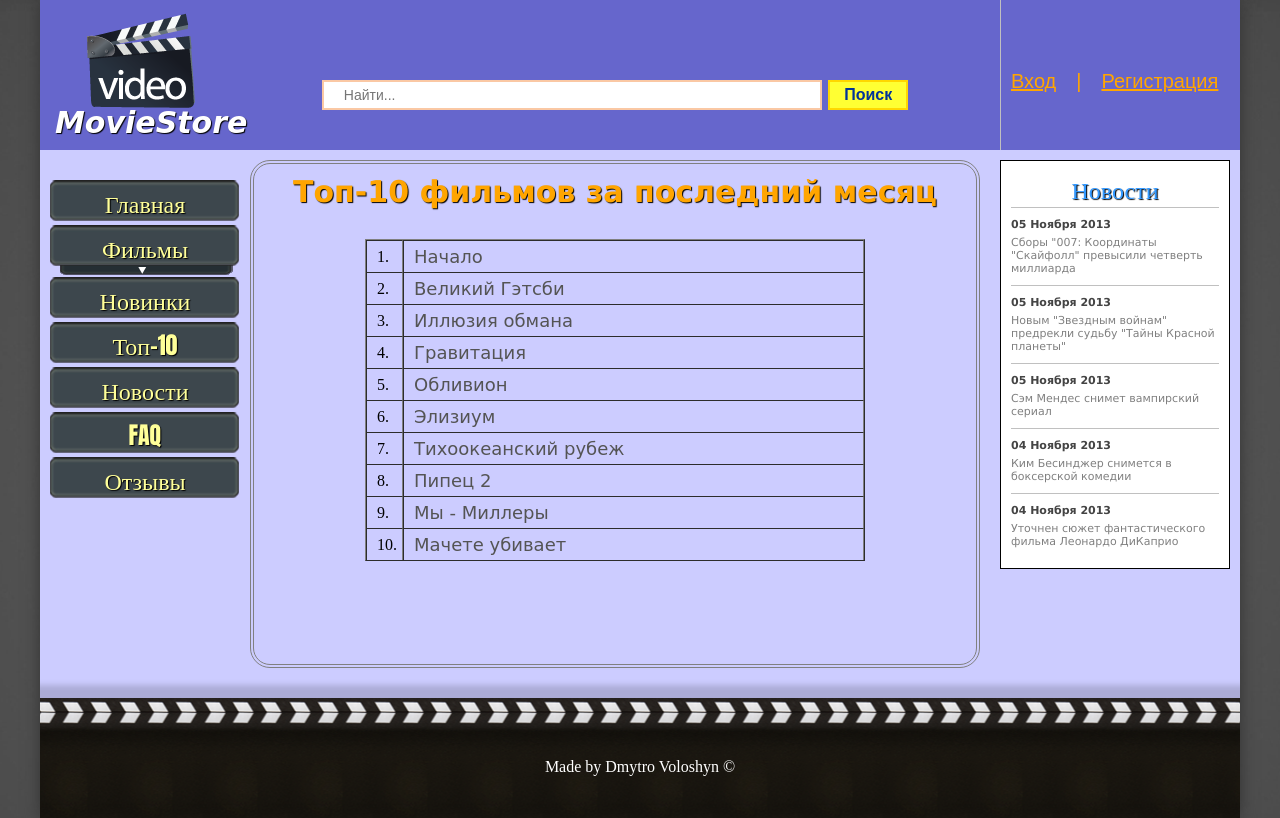
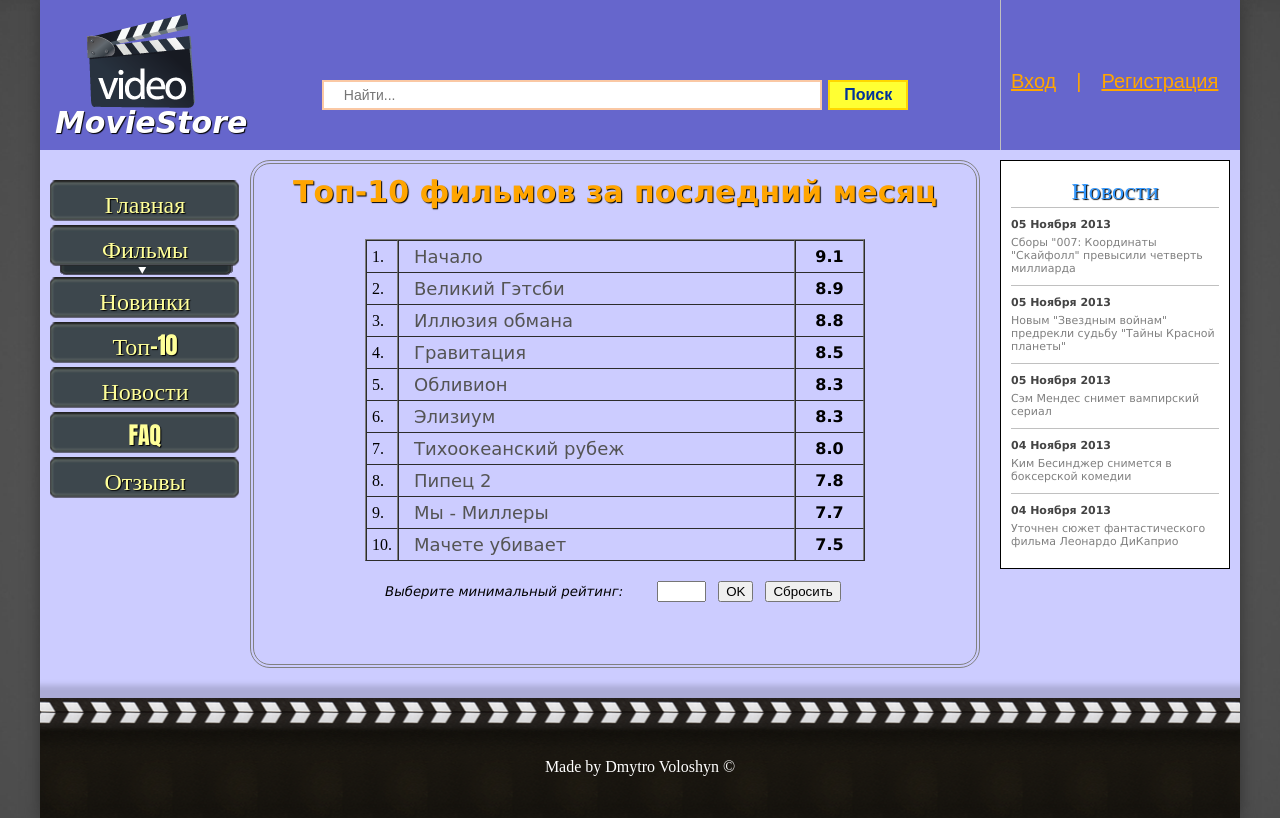
Before and after one commit to sp0wk/MovieStore, a PHP site: page /html/top.php in a window 1280 px wide. Run offline with PHP 8.4, Linux system fonts and the light colour scheme.

Commit message:
Updated top-10 page by adding rating and rating filtering

```diff
--- a/css/top.css
+++ b/css/top.css
@@ -25,20 +25,30 @@ div.main {
 		font: bold 30px verdana;
 		color:#FFA500;
 }
-.topmovies {
+#topmovies {
 		width:500px;
 		margin:30 auto 10 auto;
 }
-.topmovies td {
+#topmovies td {
 		border-bottom:0px solid black;
-		padding:5 5 5 10;
+		padding: 5px;
 }
-.topmovies td a {
+#topmovies td a {
 		text-decoration:none;
 		font:18px cursive;
 		color:#545454;
+		margin-left: 10px;
 }
-.topmovies td a:hover {
+#topmovies td a:hover {
 		color:black;
 }
+.mrating {
+		text-align: center;
+		font: bold 12pt Verdana;
+		padding: 5px;
+}
+.chooseRating {
+		width: 500px;
+		margin: 20px auto;
+}
 /*content*/
--- a/html/top.php
+++ b/html/top.php
@@ -3,7 +3,46 @@
 <title>MovieStore.com.ua</title>
 <meta content="charset=utf-8">
 <link rel="stylesheet" href="../css/top.css">
+<script type="text/javascript" src="../js/jquery-1.11.3.min.js"></script>
 <script type="text/javascript" src="../js/main.js"></script>
+<script type="text/javascript">
+	$(document).ready(function() {
+		var rating = 0;
+
+		//set rating filter
+		function setFilter() {
+			rating = $("#ratingInput").val();	//get rating from input
+
+			resetRating();
+
+			$("#topmovies tr").filter(function() {
+				var currRating = parseFloat($(".mrating", this).text());
+				return currRating < rating;
+			}).hide();
+		}
+
+		//reset rating
+		function resetRating() {
+			$("#topmovies tr").show();
+		}
+
+		//onClick OK rating button
+		$("input[name='okRating']").click(function() {
+			setFilter();
+		});
+
+		//rating input on "enter"
+		$("#ratingInput").keydown(function(event) {
+			if (event.which == 13) setFilter();
+		});
+
+		//onClick Reset rating button
+		$("input[name='resetRating'").click(function() {
+			$("#ratingInput").val("");
+			resetRating();
+		});
+	});
+</script>
 </head>
 <body>
 <div class="wrap">
@@ -13,48 +52,66 @@
 <div class="main">
 	<div class="ptitle">Топ-10 фильмов за последний месяц</div>
 	<div class="topcont">
-		<table class="topmovies" cellspacing=0 border=1>
+		<table id="topmovies" cellspacing=0 border=1>
 			<tr>
 				<td width=20>1.</td>
-				<td><a href="inception.php">Начало</a></td>
+				<td><a href="inception.html">Начало</a></td>
+				<td class="mrating">9.1</td>
 			</tr>
 			<tr>
 				<td>2.</td>
 				<td><a href="#">Великий Гэтсби</a></td>
+				<td class="mrating">8.9</td>
 			</tr>
 			<tr>
 				<td>3.</td>
 				<td><a href="#">Иллюзия обмана</a></td>
+				<td class="mrating">8.8</td>
 			</tr>
 			<tr>
 				<td>4.</td>
 				<td><a href="#">Гравитация</a></td>
+				<td class="mrating">8.5</td>
 			</tr>
 			<tr>
 				<td>5.</td>
 				<td><a href="#">Обливион</a></td>
+				<td class="mrating">8.3</td>
 			</tr>
 			<tr>
 				<td>6.</td>
 				<td><a href="#">Элизиум</a></td>
+				<td class="mrating">8.3</td>
 			</tr>
 			<tr>
 				<td>7.</td>
 				<td><a href="#">Тихоокеанский рубеж</a></td>
+				<td class="mrating">8.0</td>
 			</tr>
 			<tr>
 				<td>8.</td>
 				<td><a href="#">Пипец 2</a></td>
+				<td class="mrating">7.8</td>
 			</tr>
 			<tr>
 				<td>9.</td>
 				<td><a href="#">Мы - Миллеры</a></td>
+				<td class="mrating">7.7</td>
 			</tr>
 			<tr>
 				<td>10.</td>
 				<td><a href="#">Мачете убивает</a></td>
+				<td class="mrating">7.5</td>
 			</tr>
 		</table>
+	</div>
+	<div class="chooseRating">
+		<span style="font: italic 10pt Verdana; margin:10px 30px 10px 20px;">Выберите минимальный рейтинг:</span>
+		<input id="ratingInput" type="text" name="rating" min="1" max="10" maxlength="3" size="3" pattern="\d(\.\d{1})?" value="">
+		&nbsp;
+		<input type="button" name="okRating" value="OK">
+		&nbsp;
+		<input type="button" name="resetRating" value="Сбросить">
 	</div>
 </div>
 <?php include('body/right.php') ?>
```
